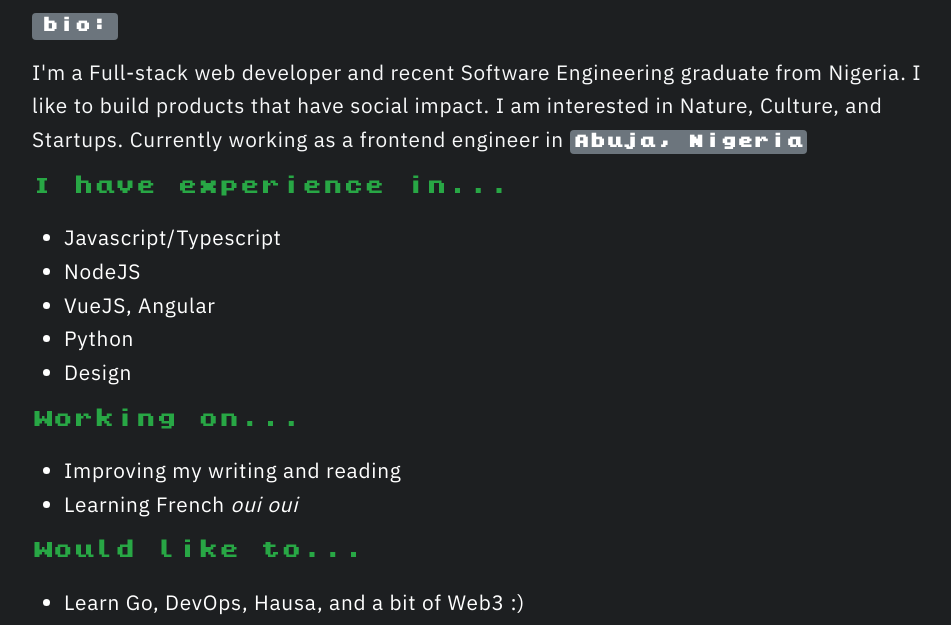
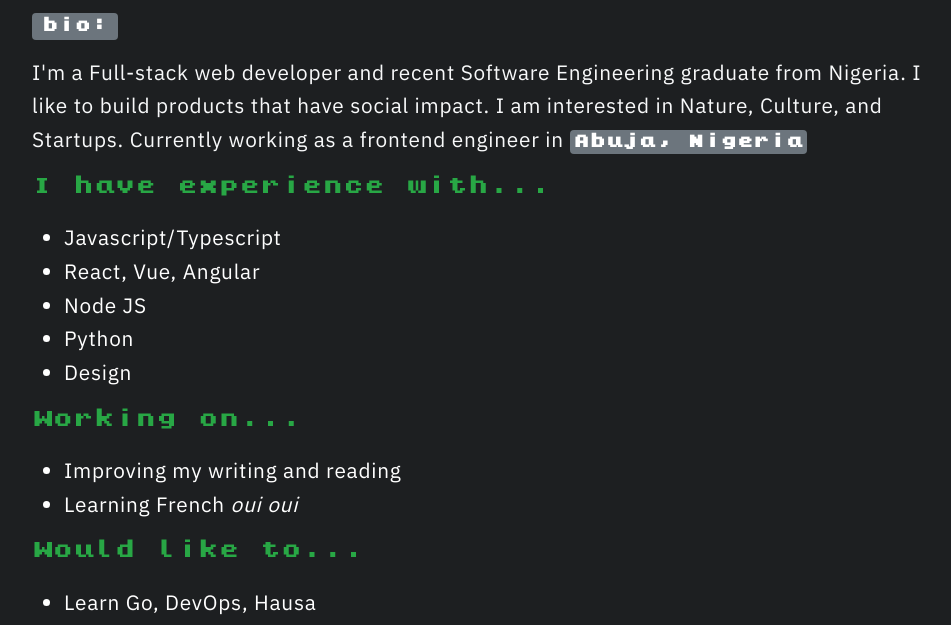
Before and after one commit to LeanKhan/leankhan.github.io, an Astro site: page / in a window 1280 px wide. Shown: the part 327-952 px from the top of the page, without its empty margins (160-1111 px from the left). Built offline with nearby package versions, Linux system fonts and the light colour scheme; Astro itself is replaced by a stand-in of ours.

Commit message:
add react to skills

```diff
--- a/src/pages/index.astro
+++ b/src/pages/index.astro
@@ -37,12 +37,12 @@ let permalink = 'https://e.segunlean.com';
             >
           </p>
 
-          <h5 class="pixel-text">I have experience in...</h5>
+          <h5 class="pixel-text">I have experience with...</h5>
           <div class="text-white">
             <ul>
               <li>Javascript/Typescript</li>
-              <li>NodeJS</li>
-              <li>VueJS, Angular</li>
+              <li>React, Vue, Angular</li>
+              <li>Node JS</li>
               <li>Python</li>
               <li>Design</li>
             </ul>
@@ -58,7 +58,7 @@ let permalink = 'https://e.segunlean.com';
 
           <h5 class="pixel-text">Would like to...</h5>
           <ul class="text-white">
-            <li>Learn Go, DevOps, Hausa, and a bit of Web3 :)</li>
+            <li>Learn Go, DevOps, Hausa</li>
             <li>Take better pictures</li>
           </ul>
 
```
